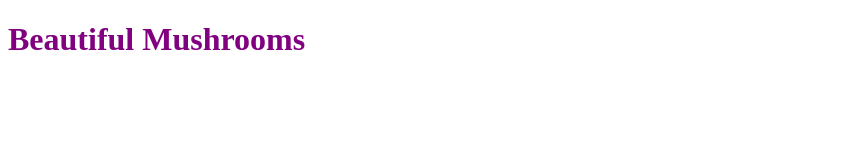
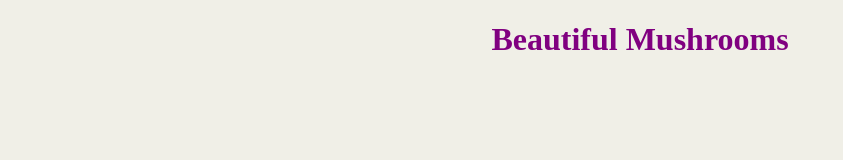
Before and after one commit to Batur24/Mushrooms, a plain HTML site: page index.html in a window 1280 px wide. Shown: the whole page, without its empty margins (0-843 px from the left). Drawn offline with Linux system fonts and the light colour scheme.

Commit message:
add background color and make title center

```diff
--- a/index.css
+++ b/index.css
@@ -1 +1,7 @@
-h1 {color:purple}
+body {
+	background: #f0efe7;
+}
+h1 {
+	color:purple;
+	text-align: center;
+}
```
